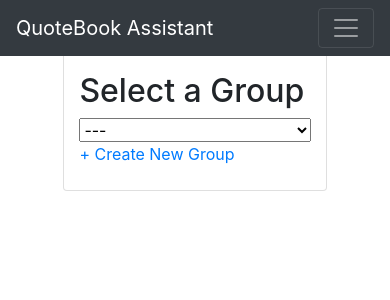
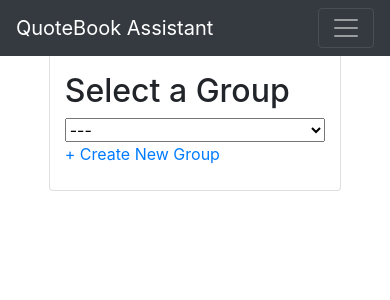
Before and after one commit to matthewshan/quotes-web-app, a React (Create React App) app in the folder quote-book/: page / in a window 390 px wide. Shown: the top 300 px of the page. Built offline with nearby package versions, Linux system fonts and the light colour scheme; the HTML template or start-up script is replaced by a standard one.

Commit message:
Working on fixing routing

```diff
--- a/quote-book/package.json
+++ b/quote-book/package.json
@@ -10,6 +10,7 @@
     "react": "^16.13.1",
     "react-bootstrap": "^1.0.0",
     "react-dom": "^16.13.1",
+    "react-router-dom": "^5.1.2",
     "react-scripts": "3.4.1"
   },
   "scripts": {
--- a/quote-book/src/App.js
+++ b/quote-book/src/App.js
@@ -20,7 +20,7 @@ function App() {
   // };
 
   // React.useEffect(() => getUser(), []);
-  return (
+  return (<div>
     <BrowserRouter>
       <Switch>
         <Route path="/">
@@ -33,6 +33,7 @@ function App() {
         </Route>
       </Switch>
     </BrowserRouter>
+    </div>
   );
 }
 
--- a/quote-book/src/GroupsView/GroupsView.css
+++ b/quote-book/src/GroupsView/GroupsView.css
@@ -1,10 +1,10 @@
-div {
+div#groupsView {
     width: 30%;
     top: 12vw;
 }
 
 @media only screen and (max-width: 600px) {
-    div {
+    div#groupsView {
         width: 90%;
     }
 }
--- a/quote-book/src/GroupsView/GroupsView.jsx
+++ b/quote-book/src/GroupsView/GroupsView.jsx
@@ -5,7 +5,7 @@ function GroupItem({id, name}) {
     return <option value={id}>{name}</option>
 }
 
-function GroupsView() {
+function GroupsView({user}) {
 
     let [groupsList, setGroupsList] = React.useState([{id: 1, name: "Bowser's Big Bean Burrito"}]);
 
@@ -24,11 +24,11 @@ function GroupsView() {
     function onSelect(event) {
         let group = event.target.value;
         if (group != "---") {
-            window.location.replace(`/${group}`);
+            window.location.replace(`/notebook/${group}`);
         }
     }
 
-    return <div className="container card m-auto w-75 w-sm-25 py-4">
+    return <div id="groupsView" className="container card m-auto w-75 w-sm-25 py-4">
                 <h2>Select a Group</h2>
                 <select className="" onChange={onSelect}>
                     <option value="---">---</option>
--- a/quote-book/src/Quotes/QuotesView.jsx
+++ b/quote-book/src/Quotes/QuotesView.jsx
@@ -11,7 +11,7 @@ const apiURL = ''
 //     </tr>;
 // }
 
-function QuoteView() {
+function QuoteView({user}) {
 
     let [quotesList, setQuotesList] = React.useState([]);
 
```
Also changed, not shown: 2 other files (tests, documents, lock files or other folders).
